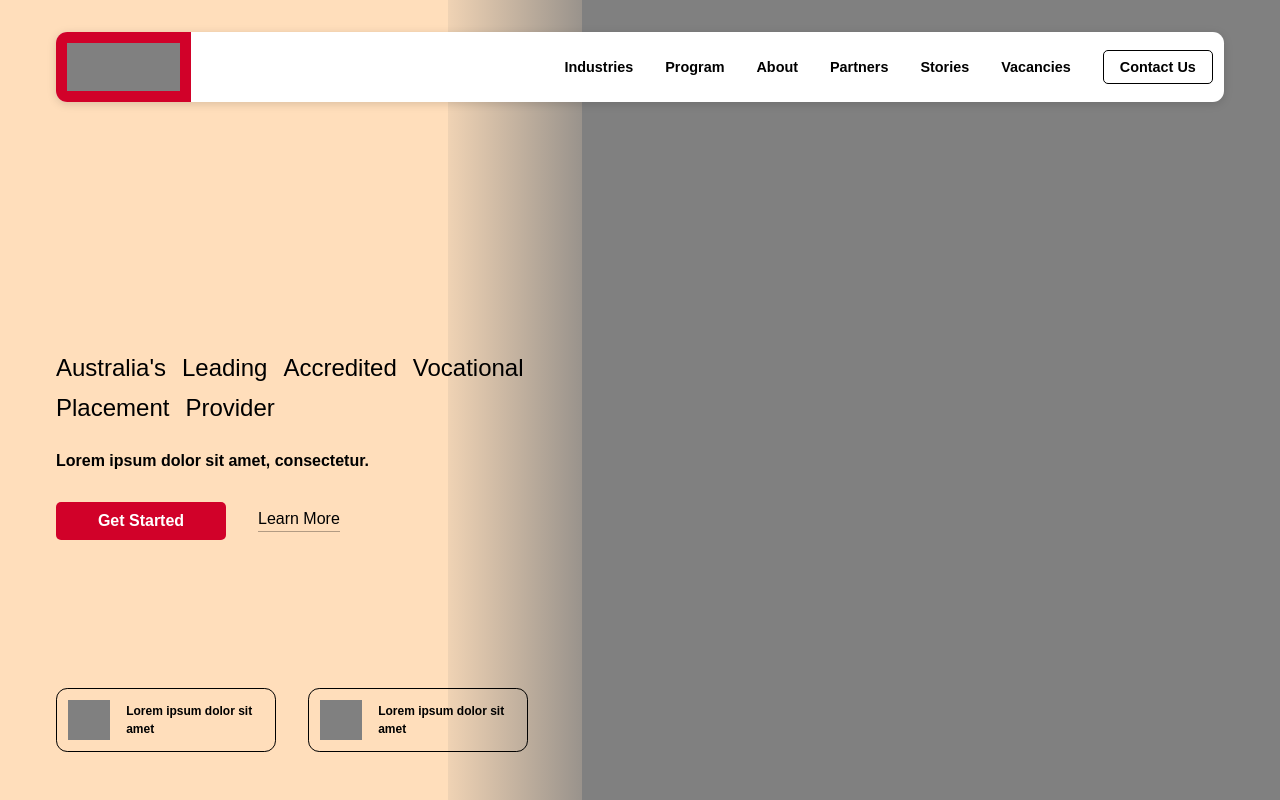
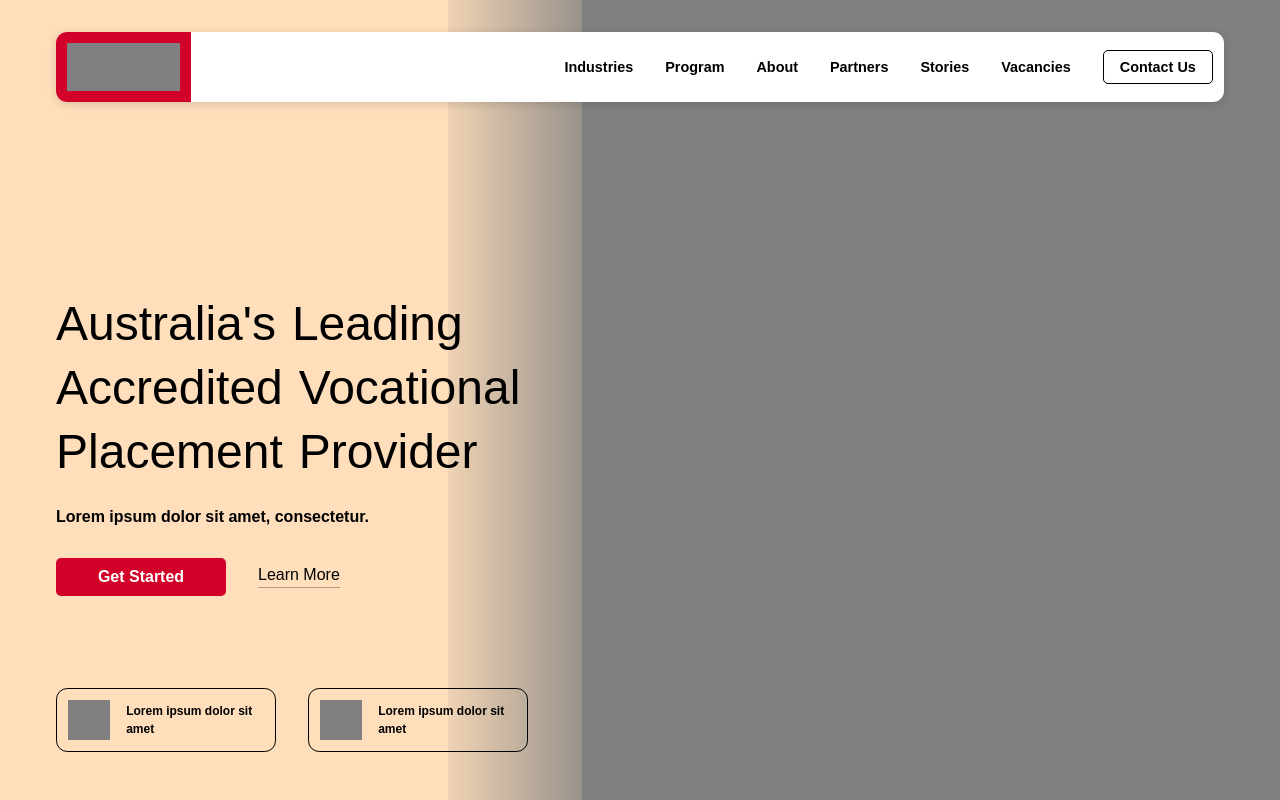
Before and after one commit to Tsuguko35/pg-site-copy, a plain HTML site: page index.html in a window 1280 px wide. Shown: the top 800 px of the page. Drawn offline with Linux system fonts and the light colour scheme.

Commit message:
font-size fix

```diff
--- a/style.css
+++ b/style.css
@@ -364,7 +364,7 @@ a.underline:hover {
   > .hero__banner__content
   > h1
   > span {
-  font-size: var(--font-600);
+  font-size: 3rem;
   line-height: 1;
 }
 
```
